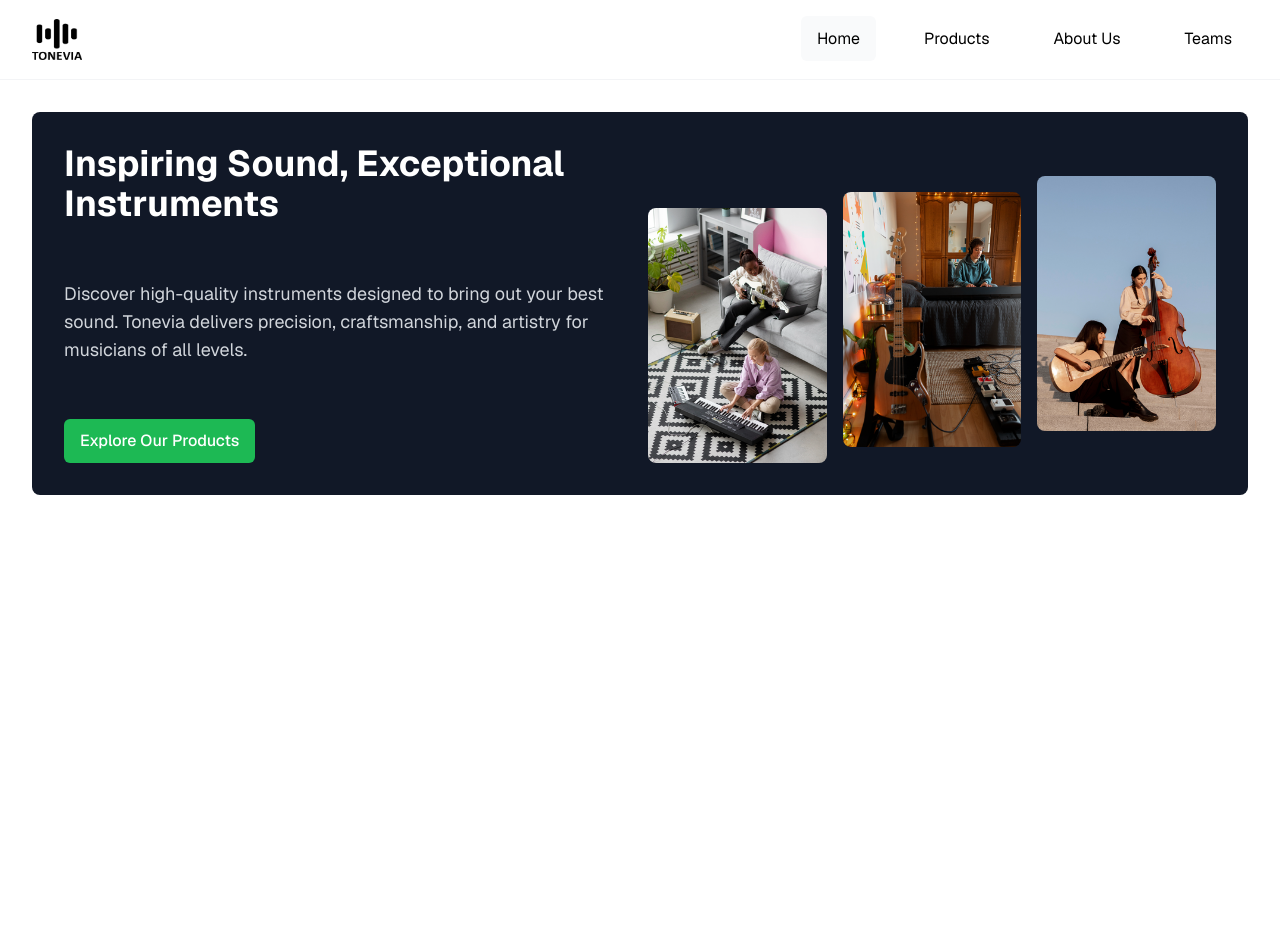
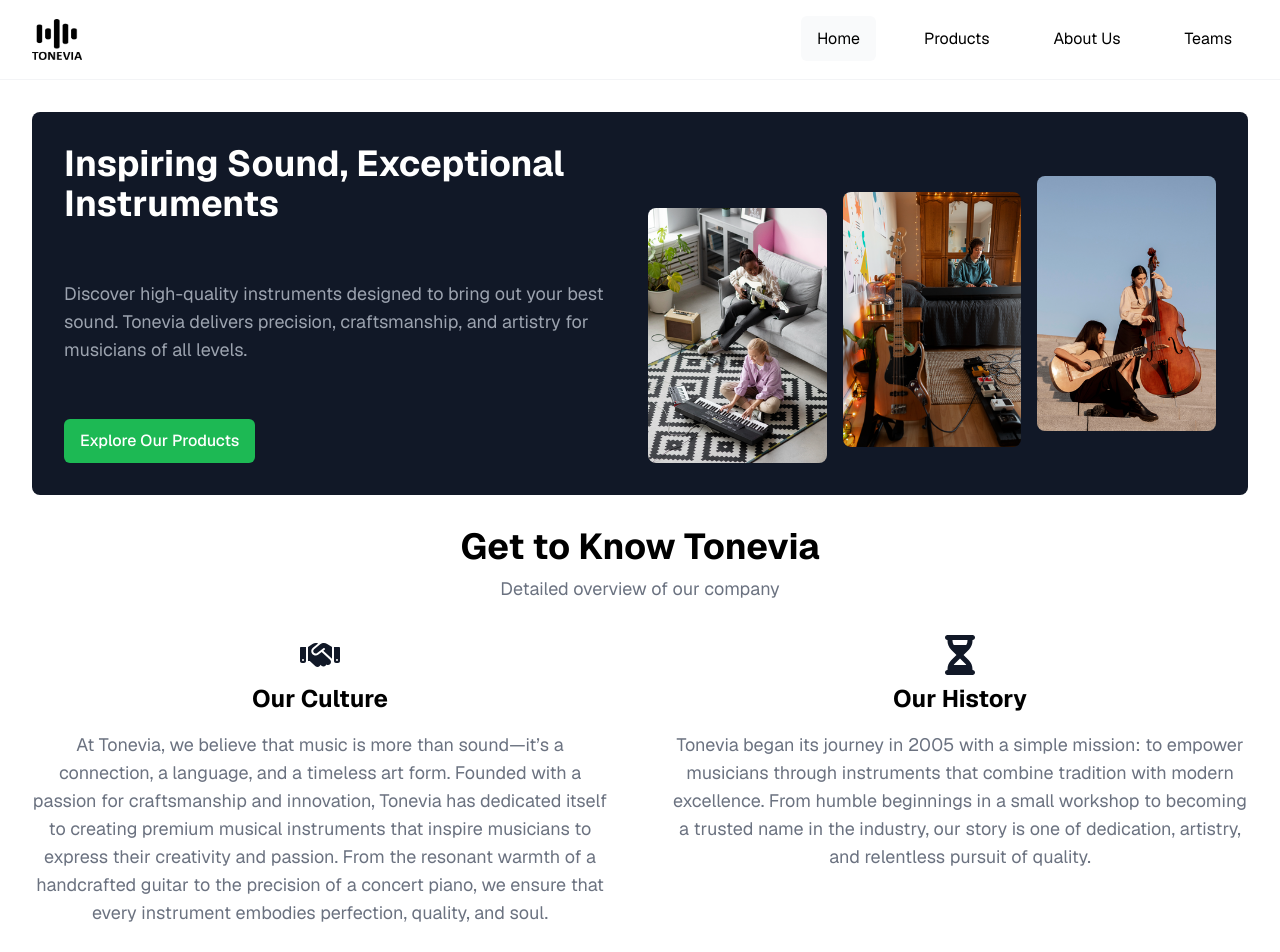
Before and after one commit to rach-syahputra/tonevia, a Next.js app: page / in a window 1280 px wide. Shown: the top 952 px of the page. Before the commit the page ends 880 px from the top, so only its background shows below. Built offline with nearby package versions, Linux system fonts and the light colour scheme.

Commit message:
add Overview section

```diff
--- a/src/app/_components/Hero.tsx
+++ b/src/app/_components/Hero.tsx
@@ -3,6 +3,7 @@ import Container from '@/components/Container'
 import Heading from '@/components/Heading'
 import Paragraph from '@/components/Paragraph'
 import { Button } from '@/components/ui/button'
+import Link from 'next/link'
 
 export default function Hero() {
   return (
@@ -17,7 +18,9 @@ export default function Hero() {
           musicians of all levels.
         </Paragraph>
         <Button className='h-11 w-fit bg-primary px-4 text-sm text-white lg:text-base'>
-          Explore Our Products
+          <Link href='/products' aria-label='Products page'>
+            Explore Our Products
+          </Link>
         </Button>
       </div>
       <div className='grid grid-cols-3 place-items-center gap-4'>
--- /dev/null
+++ b/src/app/_components/Overview.tsx
@@ -0,0 +1,55 @@
+import { FontAwesomeIcon } from '@fortawesome/react-fontawesome'
+import { faHandshake, faHourglassHalf } from '@fortawesome/free-solid-svg-icons'
+import Container from '@/components/Container'
+import Heading from '@/components/Heading'
+import Paragraph from '@/components/Paragraph'
+
+export default function Overview() {
+  return (
+    <Container className='flex flex-col items-center justify-center gap-8'>
+      <div className='flex flex-col items-center justify-center gap-2'>
+        <Heading level={1}>Get to Know Tonevia</Heading>
+        <Paragraph color='dark-gray'>
+          Detailed overview of our company
+        </Paragraph>
+      </div>
+      <div className='grid w-full items-start gap-8 md:grid-cols-2 lg:gap-16'>
+        <div className='flex flex-col items-center justify-center gap-4'>
+          <div className='flex flex-col items-center justify-center gap-2'>
+            <FontAwesomeIcon
+              icon={faHandshake}
+              className='h-7 w-7 text-gray-900 md:h-8 md:w-8 lg:h-10 lg:w-10'
+            />
+            <Heading level={2}>Our Culture</Heading>
+          </div>
+          <Paragraph color='dark-gray' className='md:text-center'>
+            At Tonevia, we believe that music is more than sound—it’s a
+            connection, a language, and a timeless art form. Founded with a
+            passion for craftsmanship and innovation, Tonevia has dedicated
+            itself to creating premium musical instruments that inspire
+            musicians to express their creativity and passion. From the resonant
+            warmth of a handcrafted guitar to the precision of a concert piano,
+            we ensure that every instrument embodies perfection, quality, and
+            soul.
+          </Paragraph>
+        </div>
+        <div className='flex flex-col items-center justify-center gap-4'>
+          <div className='flex flex-col items-center justify-center gap-2'>
+            <FontAwesomeIcon
+              icon={faHourglassHalf}
+              className='h-7 w-7 text-gray-900 md:h-8 md:w-8 lg:h-10 lg:w-10'
+            />
+            <Heading level={2}>Our History</Heading>
+          </div>
+          <Paragraph color='dark-gray' className='md:text-center'>
+            Tonevia began its journey in 2005 with a simple mission: to empower
+            musicians through instruments that combine tradition with modern
+            excellence. From humble beginnings in a small workshop to becoming a
+            trusted name in the industry, our story is one of dedication,
+            artistry, and relentless pursuit of quality.
+          </Paragraph>
+        </div>
+      </div>
+    </Container>
+  )
+}
--- a/src/app/layout.tsx
+++ b/src/app/layout.tsx
@@ -25,7 +25,7 @@ export default function RootLayout({
     <html lang='en' className={`${geistSans.variable}`}>
       <body className='font-[family-name:var(--font-geist-sans)] antialiased'>
         <Navbar />
-        <div className='mx-auto flex min-h-screen w-full max-w-screen-xl flex-col gap-4 p-4 md:gap-6 md:p-6 lg:gap-8 lg:p-8'>
+        <div className='mx-auto min-h-screen w-full max-w-screen-xl p-4 md:p-6 lg:p-8'>
           {children}
         </div>
       </body>
--- a/src/app/page.tsx
+++ b/src/app/page.tsx
@@ -1,9 +1,11 @@
 import Hero from './_components/Hero'
+import Overview from './_components/Overview'
 
 export default function Home() {
   return (
-    <main className='w-full'>
+    <main className='flex w-full flex-col gap-4 md:gap-6 lg:gap-8'>
       <Hero />
+      <Overview />
     </main>
   )
 }
--- a/src/components/Navbar.tsx
+++ b/src/components/Navbar.tsx
@@ -6,7 +6,7 @@ import { NavigationMenu } from './ui/navigation-menu'
 
 export default function Navbar() {
   return (
-    <nav className='sticky top-0 flex h-[80px] items-center justify-between border-b border-gray-100 bg-white'>
+    <nav className='sticky top-0 z-10 flex h-[80px] items-center justify-between border-b border-gray-100 bg-white'>
       <div className='mx-auto flex w-full max-w-screen-xl items-center justify-between px-4 md:px-6 lg:px-8'>
         <Link href='/' aria-label='Home page'>
           <Image
--- a/src/components/Paragraph.tsx
+++ b/src/components/Paragraph.tsx
@@ -22,7 +22,7 @@ export default function Paragraph({
           'text-primary': color === 'primary',
           'text-black': color === 'black',
           'text-gray-500': color === 'dark-gray',
-          'text-gray-300': color === 'gray',
+          'text-gray-400': color === 'gray',
           'text-white': color === 'white'
         },
         className
```
